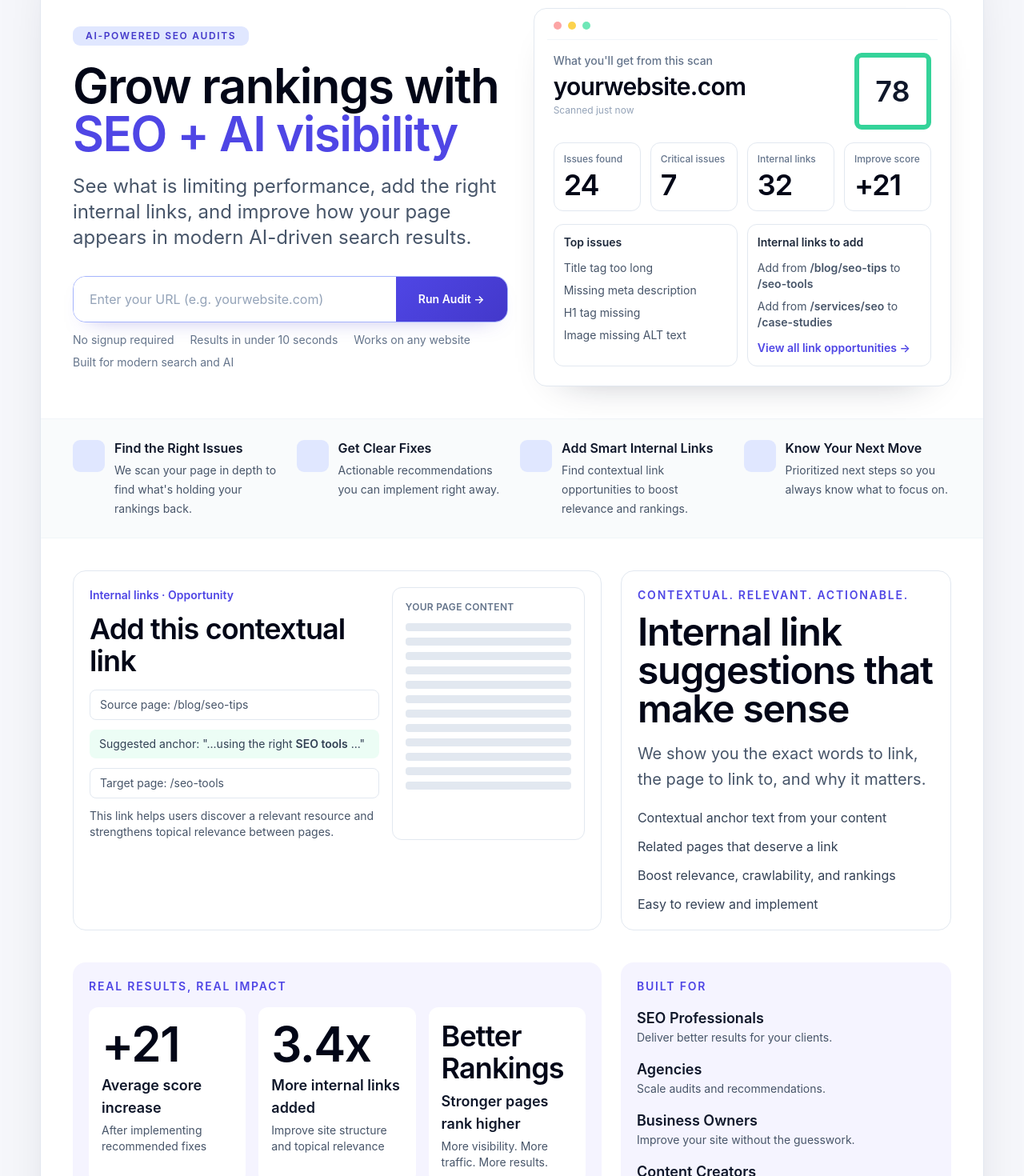
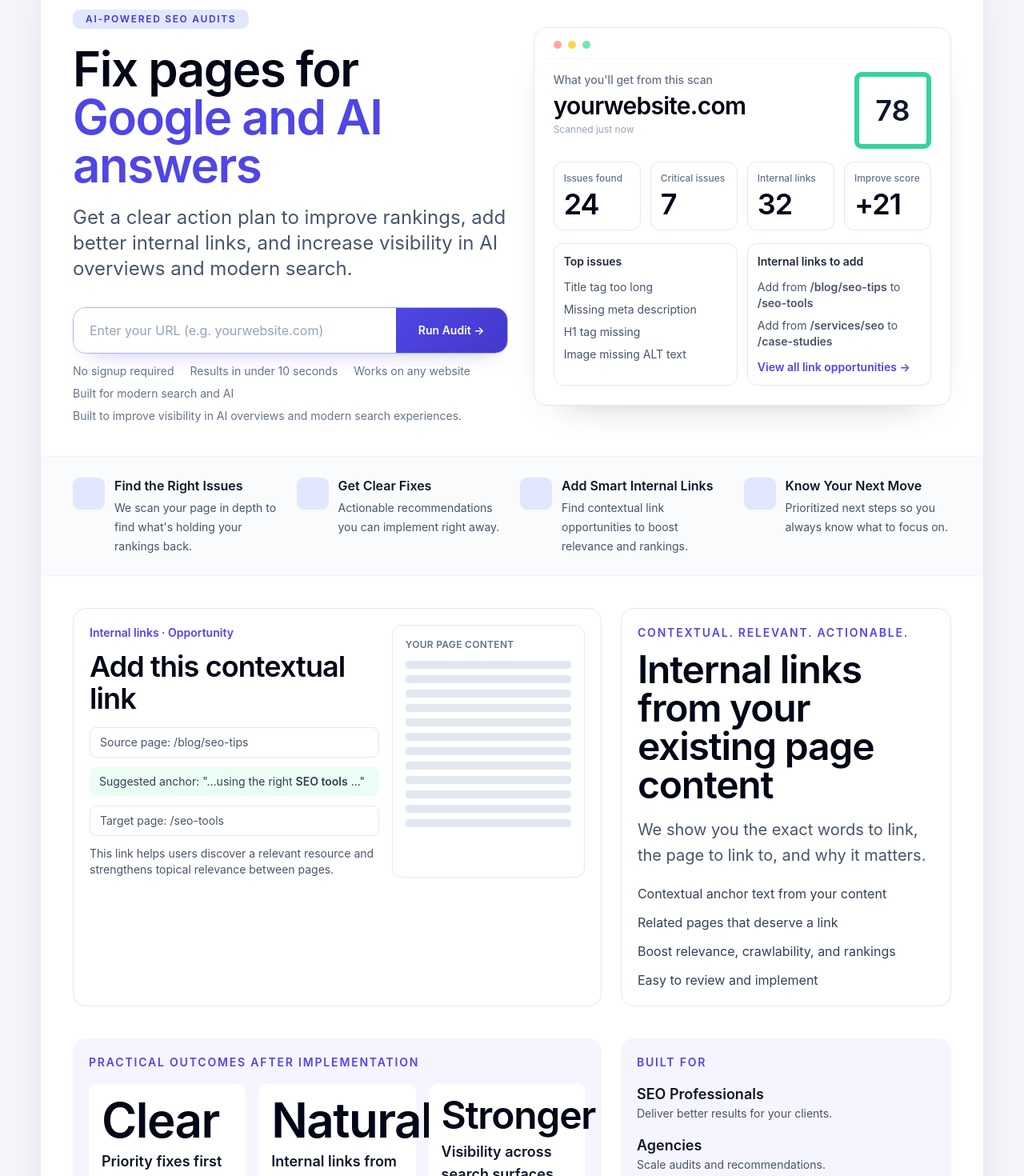
Before and after one commit to Lunoriapp/rankshift-app, a Next.js app: page / in a window 1280 px wide. Shown: the part 120-1590 px from the top of the page at 80% size. Built offline with nearby package versions, Linux system fonts and the light colour scheme; no server answers.

Commit message:
Refine homepage copy for clearer SEO + AI positioning and stronger CTA

```diff
--- a/app/page.tsx
+++ b/app/page.tsx
@@ -31,22 +31,22 @@ const topFeatureStrip = [
 
 const outcomes = [
   {
-    value: "+21",
+    value: "Clear",
     valueClassName: "text-5xl sm:text-6xl",
-    title: "Average score increase",
-    description: "After implementing recommended fixes",
+    title: "Priority fixes first",
+    description: "Resolve the issues most likely to hold back visibility",
   },
   {
-    value: "3.4x",
+    value: "Natural",
     valueClassName: "text-5xl sm:text-6xl",
-    title: "More internal links added",
-    description: "Improve site structure and topical relevance",
+    title: "Internal links from real content",
+    description: "Use existing phrases on the page as clean anchor text",
   },
   {
-    value: "Better Rankings",
-    valueClassName: "text-3xl sm:text-4xl",
-    title: "Stronger pages rank higher",
-    description: "More visibility. More traffic. More results.",
+    value: "Stronger",
+    valueClassName: "text-4xl sm:text-5xl",
+    title: "Visibility across search surfaces",
+    description: "Improve coverage in classic results, AI overviews, and assistants",
   },
 ];
 
@@ -110,11 +110,11 @@ export default function HomePage() {
                 AI-powered SEO audits
               </p>
               <h1 className="mt-5 max-w-[16ch] text-5xl font-semibold leading-[1.05] tracking-tight text-slate-950 sm:text-6xl">
-                Grow rankings with{" "}
-                <span className="text-indigo-600">SEO + AI visibility</span>
+                Fix pages for{" "}
+                <span className="text-indigo-600">Google and AI answers</span>
               </h1>
               <p className="mt-5 max-w-xl text-2xl leading-8 text-slate-600">
-                See what is limiting performance, add the right internal links, and improve how your page appears in modern AI-driven search results.
+                Get a clear action plan to improve rankings, add better internal links, and increase visibility in AI overviews and modern search.
               </p>
               <div id="start-audit">
                 <AuditForm
@@ -122,6 +122,9 @@ export default function HomePage() {
                   className="max-w-[560px]"
                 />
               </div>
+              <p className="mt-2 text-sm text-slate-500">
+                Built to improve visibility in AI overviews and modern search experiences.
+              </p>
             </div>
 
             <div className="rounded-2xl border border-slate-200 bg-white p-4 shadow-[0_20px_50px_-38px_rgba(15,23,42,0.45)]">
@@ -247,7 +250,7 @@ export default function HomePage() {
                 Contextual. Relevant. Actionable.
               </p>
               <h3 className="mt-3 text-5xl font-semibold tracking-tight text-slate-950">
-                Internal link suggestions that make sense
+                Internal links from your existing page content
               </h3>
               <p className="mt-4 text-xl leading-8 text-slate-600">
                 We show you the exact words to link, the page to link to, and why it matters.
@@ -265,7 +268,7 @@ export default function HomePage() {
         <section className="grid gap-6 px-6 pb-8 sm:px-8 lg:grid-cols-[1.6fr_1fr] lg:px-10">
           <div className="rounded-2xl bg-[#f5f4ff] p-5">
             <p className="text-sm font-semibold uppercase tracking-[0.13em] text-indigo-600">
-              Real results, real impact
+              Practical outcomes after implementation
             </p>
             <div className="mt-4 grid gap-4 sm:grid-cols-3">
               {outcomes.map((item) => (
@@ -298,10 +301,10 @@ export default function HomePage() {
         <section className="px-6 pb-8 sm:px-8 lg:px-10">
           <div className="rounded-2xl bg-[#f1f0ff] px-4 py-8 text-center sm:px-8">
             <h2 className="text-6xl font-semibold tracking-tight text-slate-950">
-              Ready to improve your rankings?
+              Run a scan and get your next SEO + AI actions
             </h2>
             <p className="mt-2 text-xl text-slate-600">
-              Run your first audit now. No signup. Just results.
+              Enter any URL to get fix priorities, internal link opportunities, and AI visibility improvements in seconds.
             </p>
             <div className="mx-auto max-w-2xl">
               <AuditForm buttonLabel="Run Audit ->" className="mx-auto" />
```
